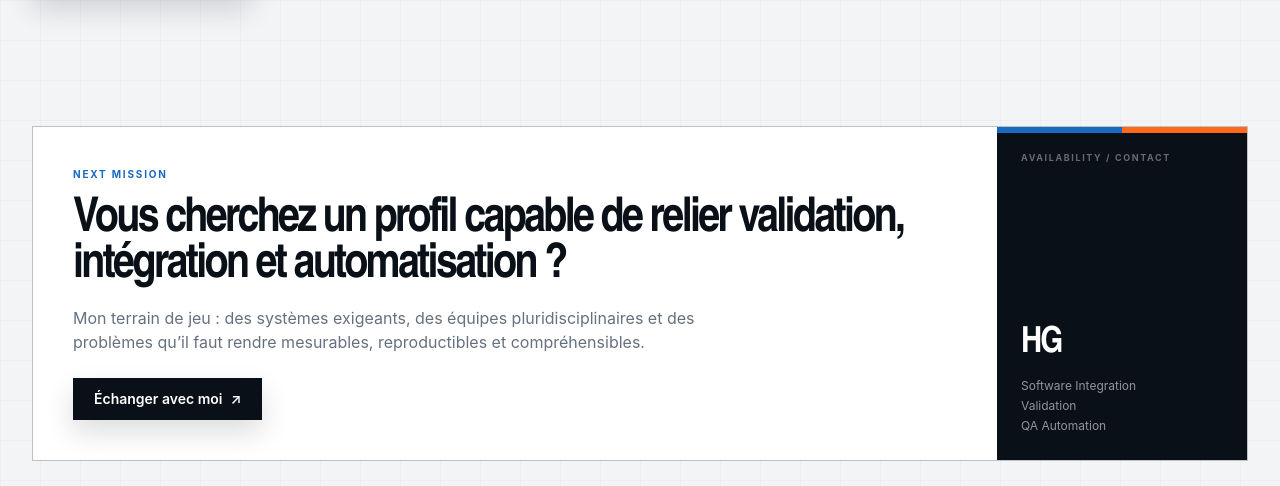
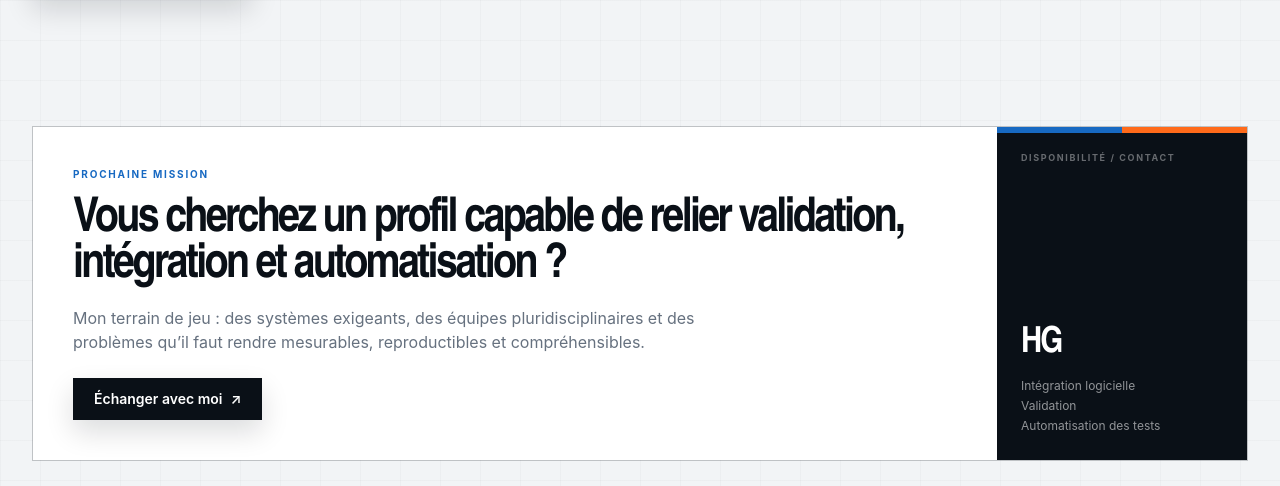
Before and after one commit to Robotham33/Portfolio-Hamza-Ghourabi, a Next.js app: page / in a window 1280 px wide. Shown: the part 4600-5086 px from the top of the page. Built offline with nearby package versions, Linux system fonts and the light colour scheme.

Commit message:
fix(copy): frenchify contact callout

```diff
--- a/components/sections/contact-cta.tsx
+++ b/components/sections/contact-cta.tsx
@@ -6,7 +6,7 @@ export function ContactCta() {
       <div className="mx-auto grid max-w-7xl overflow-hidden border border-[var(--border-strong)] lg:grid-cols-[1fr_250px]">
         <div className="bg-white p-7 sm:p-8 lg:p-10">
           <p className="tech-label text-[10px] font-bold text-[var(--accent)]">
-            Next mission
+            Prochaine mission
           </p>
           <h2 className="display-title mt-4 max-w-4xl text-4xl leading-[0.96] font-semibold tracking-[-0.055em] sm:text-[2.8rem] lg:text-5xl">
             Vous cherchez un profil capable de relier validation, intégration et
@@ -29,18 +29,18 @@ export function ContactCta() {
           <div className="absolute top-0 left-0 h-1.5 w-1/2 bg-[var(--medical)]" />
           <div className="absolute top-0 right-0 h-1.5 w-1/2 bg-[var(--automotive)]" />
           <p className="tech-label text-[9px] font-bold text-white/38">
-            Availability / Contact
+            Disponibilité / Contact
           </p>
           <div>
             <p className="display-title text-4xl font-semibold tracking-[-0.06em]">
               HG
             </p>
             <p className="mt-3 text-xs leading-5 text-white/55">
-              Software Integration
+              Intégration logicielle
               <br />
               Validation
               <br />
-              QA Automation
+              Automatisation des tests
             </p>
           </div>
         </div>
```
